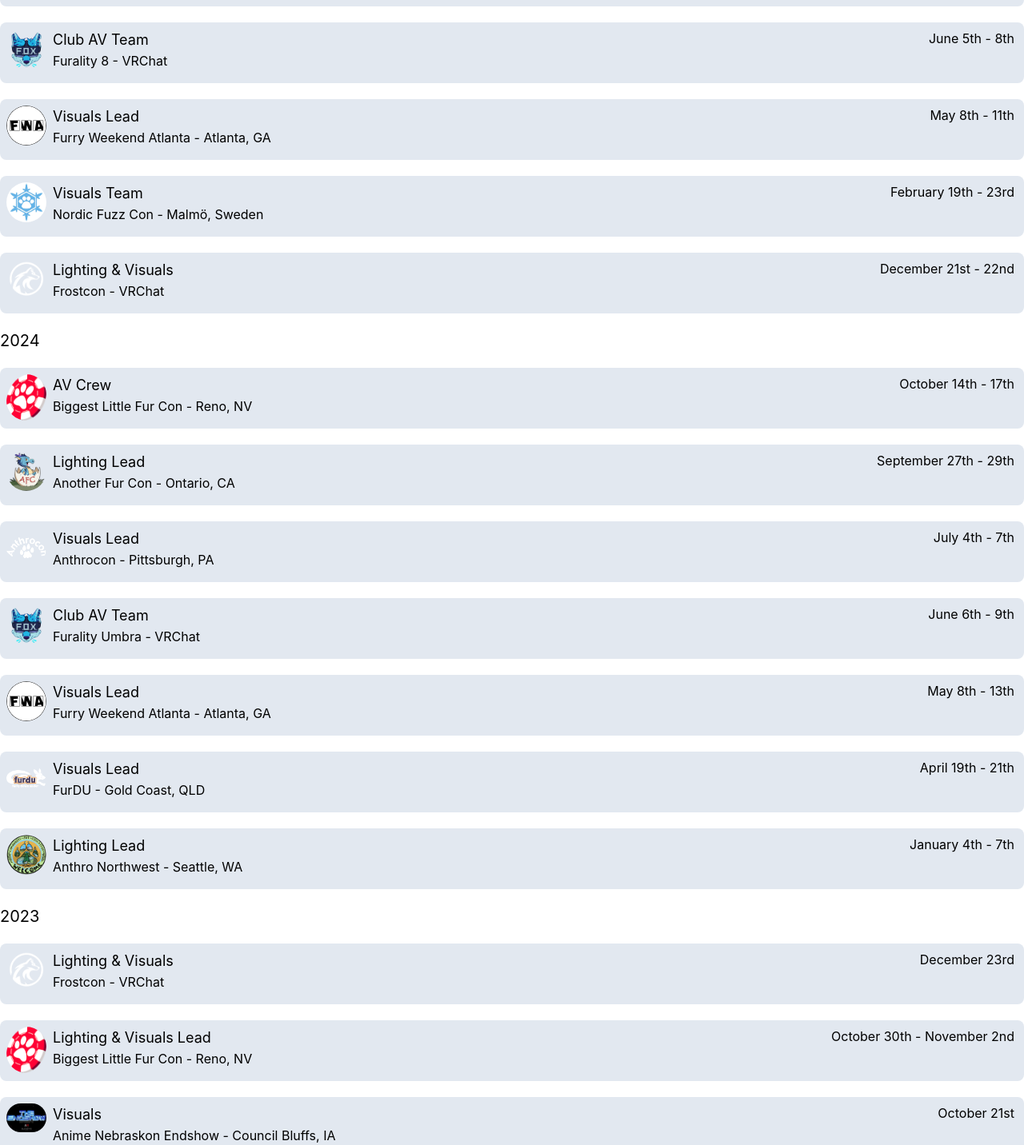
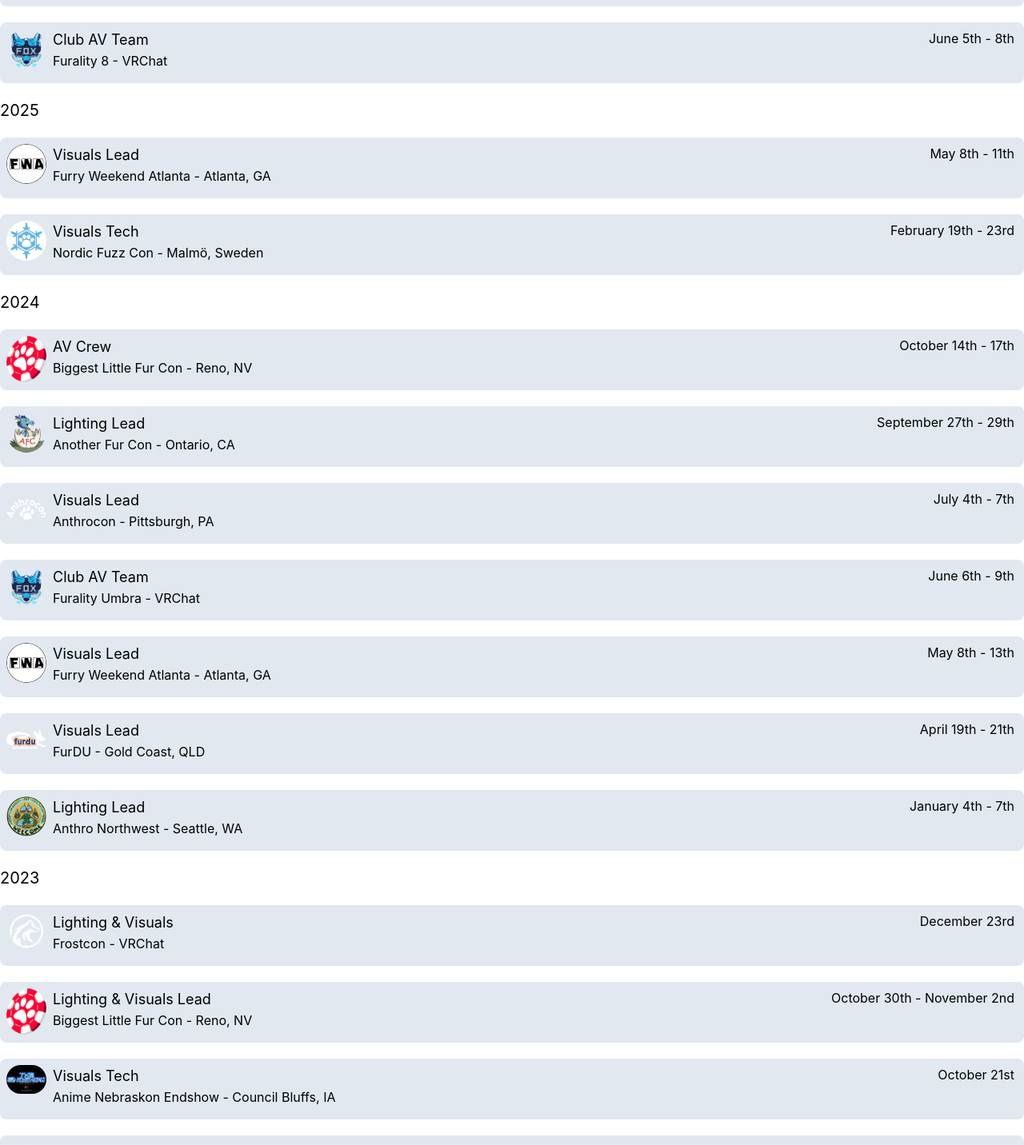
Before and after one commit to Nullreff/nullreff.net, a Next.js app: page /resume/av in a window 1280 px wide. Shown: the part 256-1688 px from the top of the page at 80% size. Built offline with nearby package versions, Linux system fonts and the light colour scheme.

Commit message:
Update AV resume

```diff
--- a/pages/resume/av.tsx
+++ b/pages/resume/av.tsx
@@ -58,14 +58,13 @@ export default function AVResume() {
 
                 <Job dates="June 5th - 8th" title="Club AV Team" company="Furality 8" location="VRChat" logo={furalityLogo}>
                 </Job>
+            </Section>
 
+            <Section title="2025">
                 <Job dates="May 8th - 11th" title="Visuals Lead" company="Furry Weekend Atlanta" location="Atlanta, GA" logo={fwaLogo}>
                 </Job>
 
-                <Job dates="February 19th - 23rd" title="Visuals Team" company="Nordic Fuzz Con" location="Malmö, Sweden" logo={nfcLogo}>
-                </Job>
-
-                <Job dates="December 21st - 22nd" title="Lighting & Visuals" company="Frostcon" location="VRChat" logo={waterwolfLogo}>
+                <Job dates="February 19th - 23rd" title="Visuals Tech" company="Nordic Fuzz Con" location="Malmö, Sweden" logo={nfcLogo}>
                 </Job>
 
             </Section>
@@ -100,10 +99,10 @@ export default function AVResume() {
                 <Job dates="October 30th - November 2nd" title="Lighting & Visuals Lead" company="Biggest Little Fur Con" location="Reno, NV" logo={blfcLogo}>
                 </Job>
 
-                <Job dates="October 21st" title="Visuals" company="Anime Nebraskon Endshow" location="Council Bluffs, IA" logo={endshowLogo}>
+                <Job dates="October 21st" title="Visuals Tech" company="Anime Nebraskon Endshow" location="Council Bluffs, IA" logo={endshowLogo}>
                 </Job>
 
-                <Job dates="October 21st - 22nd" title="Lighting & Visuals" company="Foxxcon Cyberpunk" location="VRChat" logo={waterwolfLogo}>
+                <Job dates="October 21st - 22nd" title="Lighting & Visuals Tech" company="Foxxcon Cyberpunk" location="VRChat" logo={waterwolfLogo}>
                 </Job>
 
                 <Job dates="June 29th - July 2nd" title="Visuals Lead" company="Anthrocon" location="Pittsburgh, PA" logo={acLogo}>
```
